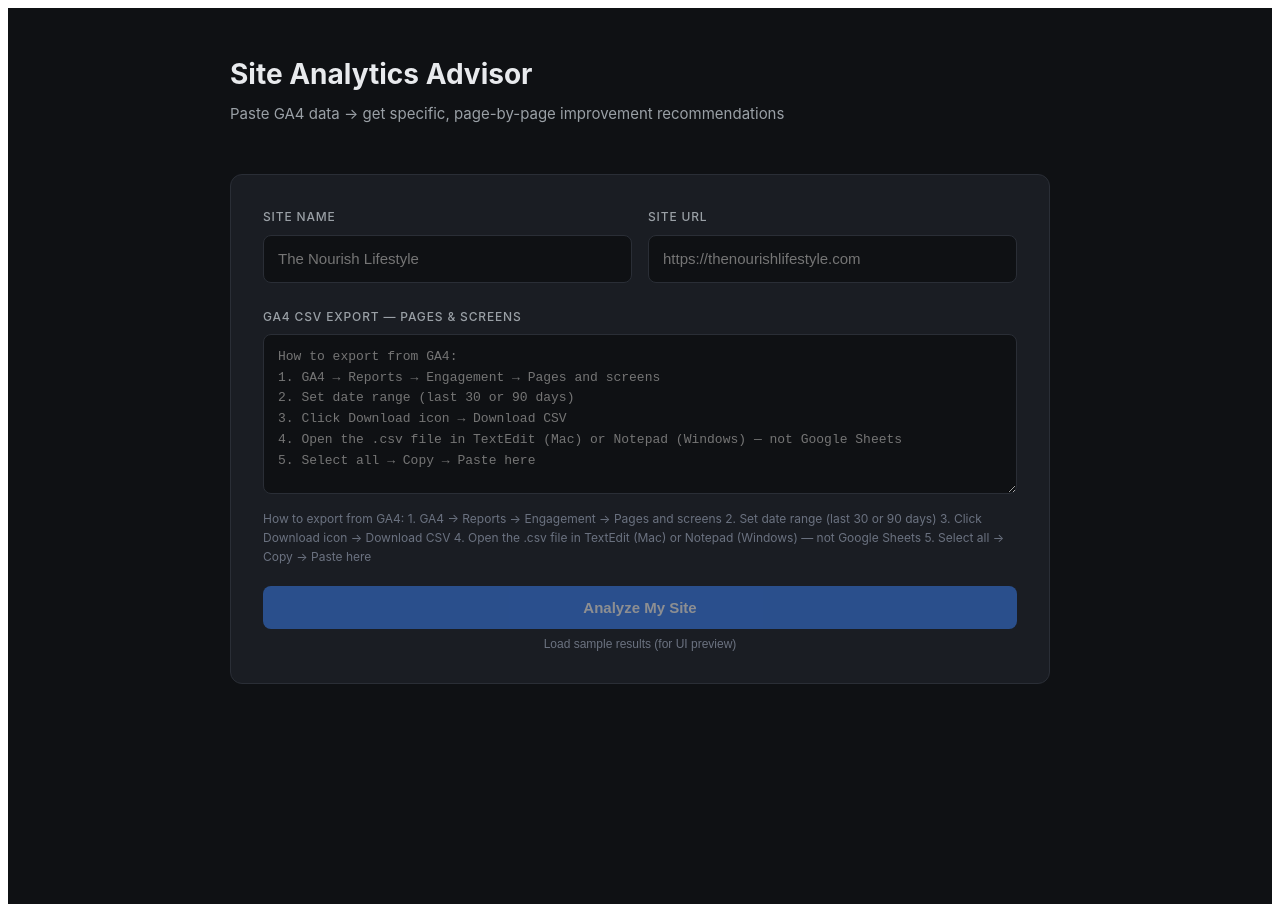
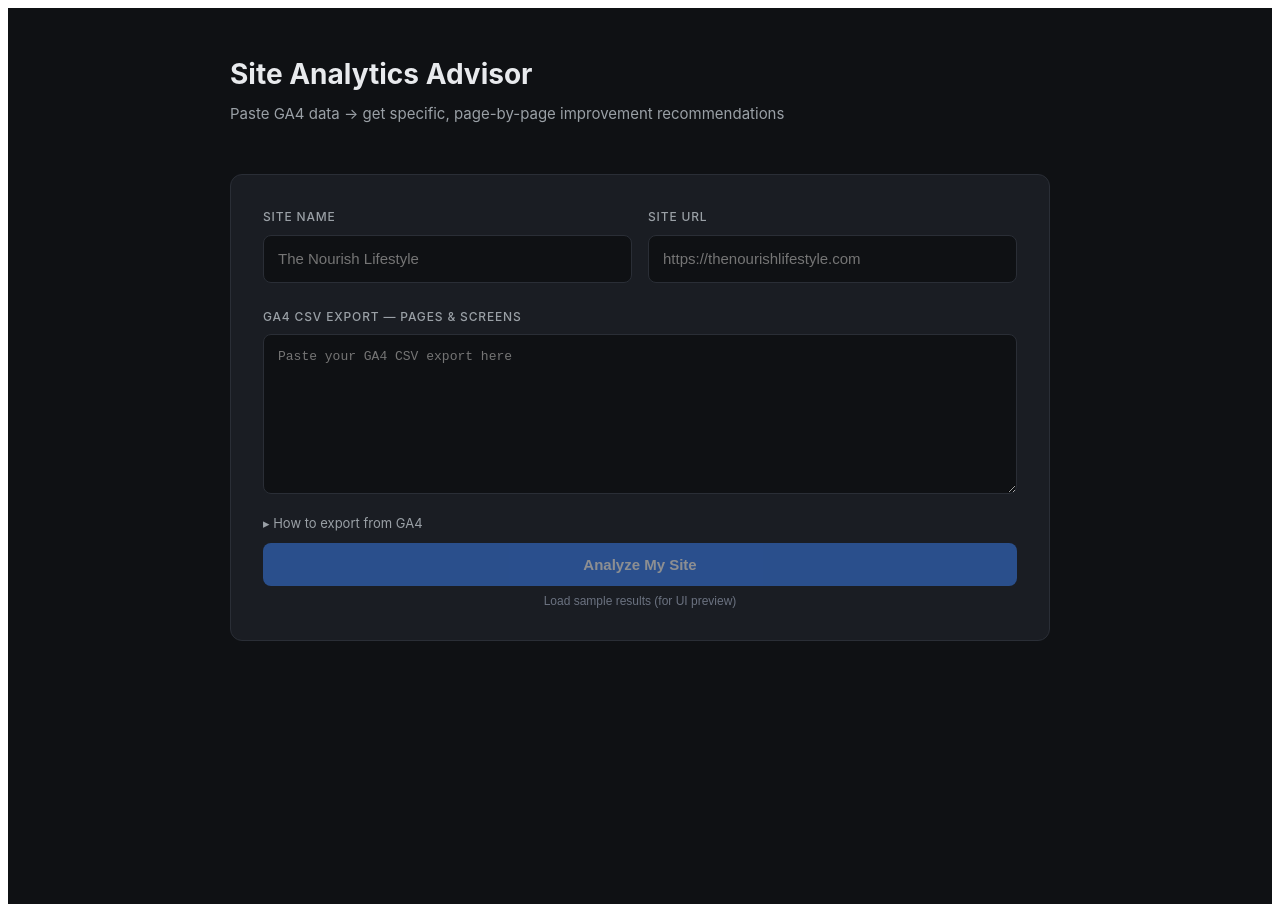
Before and after one commit to vikkib/site-analytics-tool, a React (Create React App) app: page / in a window 1280 px wide. Built offline with nearby package versions, Linux system fonts and the light colour scheme.

Commit message:
Section 4: collapsible export instructions, clean textarea placeholder, fix WCAG contrast
Co-Authored-By: Claude Sonnet 4.6 <noreply@anthropic.com>

```diff
--- a/src/App.jsx
+++ b/src/App.jsx
@@ -129,7 +129,10 @@ const styles = {
     fontSize: 14,
     marginBottom: 20,
   },
-  hint: { fontSize: 12, color: COLORS.muted, marginTop: 8 },
+  details: { marginTop: 10 },
+  detailsSummary: { fontSize: 13, color: COLORS.textSecondary, cursor: 'pointer', userSelect: 'none', listStyle: 'none', display: 'inline-flex', alignItems: 'center', gap: 6 },
+  detailsBody: { marginTop: 12, paddingLeft: 4 },
+  detailsOl: { margin: 0, paddingLeft: 20, fontSize: 13, color: COLORS.textSecondary, lineHeight: 2 },
   spinner: { display: 'inline-block', marginRight: 8 },
   loadingOverlay: {
     position: 'fixed', inset: 0,
@@ -322,11 +325,22 @@ export default function App() {
             <label style={styles.label}>GA4 CSV Export — Pages & Screens</label>
             <textarea
               style={styles.textarea}
-              placeholder={EXPORT_INSTRUCTIONS}
+              placeholder="Paste your GA4 CSV export here"
               value={csvData}
               onChange={e => setCsvData(e.target.value)}
             />
-            <p style={styles.hint}>{EXPORT_INSTRUCTIONS}</p>
+            <details style={styles.details}>
+              <summary style={styles.detailsSummary}>▸ How to export from GA4</summary>
+              <div style={styles.detailsBody}>
+                <ol style={styles.detailsOl}>
+                  <li>GA4 → Reports → Engagement → Pages and screens</li>
+                  <li>Set date range (last 90 days recommended)</li>
+                  <li>Click the Download icon → Download CSV</li>
+                  <li>Open the .csv file in TextEdit (Mac) or Notepad (Windows) — <strong>not Google Sheets</strong></li>
+                  <li>Select all → Copy → Paste above</li>
+                </ol>
+              </div>
+            </details>
           </div>
 
           <button
```
